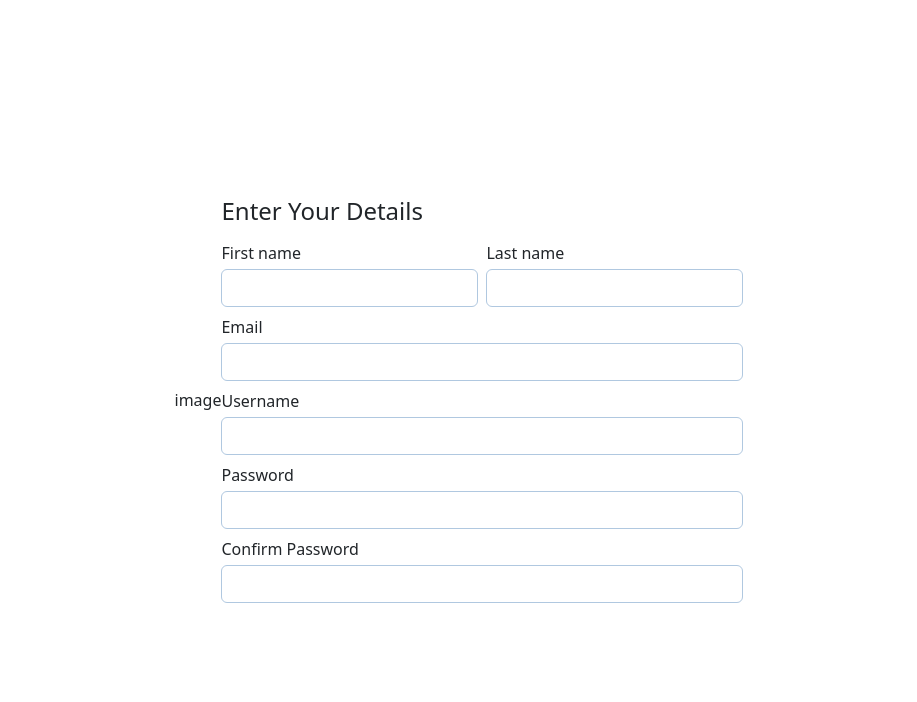
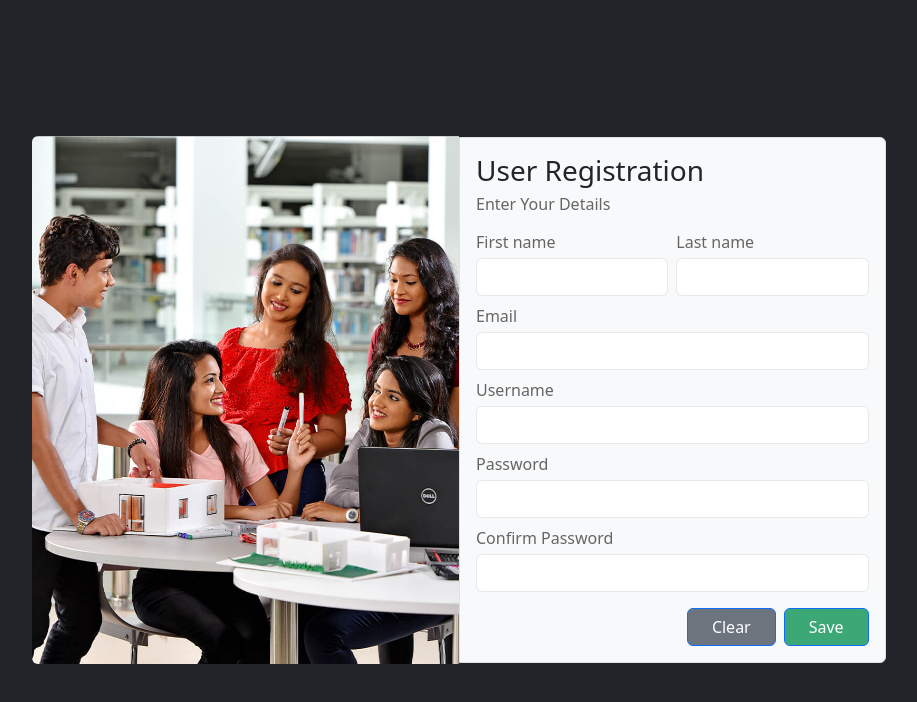
Before and after one commit to LasithEranga/LMS-Frontend, a React (Create React App) app: page / in a window 1280 px wide. Shown: the top 702 px of the page, without its empty margins (181-1098 px from the left). Built offline with nearby package versions, Linux system fonts and the light colour scheme.

Commit message:
feat: registration page styling

```diff
--- a/src/components/InputGroup.jsx
+++ b/src/components/InputGroup.jsx
@@ -3,7 +3,7 @@ import React from "react";
 function InputGroup({ id, type, label }) {
   return (
     <div className="mt-2">
-      <label for={id} className="mb-1">
+      <label for={id} className="mb-1 text-form-text">
         {label}
       </label>
       <input type={type} className="w-100 form-control" id={id} />
--- a/src/custom.scss
+++ b/src/custom.scss
@@ -11,8 +11,9 @@ $theme-colors: (
     "red-100": #ff152c,
     "table": #f4f6f8,
     "btns": #3ba875,
+    "form-text": #666565,
 );
-$input-border-color: #b0c8e0;
+$input-border-color: #c5c5c549;
 $input-focus-border-color: tint-color(#38aa75, 50%);
 $input-focus-border-color: #38aa75;
 $input-focus-box-shadow: none;
--- a/src/pages/Registration/Registration.jsx
+++ b/src/pages/Registration/Registration.jsx
@@ -1,13 +1,22 @@
 import React from "react";
-import { Form } from "react-bootstrap";
+import { Button, Form } from "react-bootstrap";
 import InputGroup from "../../components/InputGroup";
-
+import sideImage from "../../assests/lms_side_image.jpg";
 function Registration() {
   return (
-    <div className="vh-100 d-flex justify-content-center align-items-center">
-      <div>image</div>
-      <div>
-        <h4>Enter Your Details</h4>
+    <div className="vh-100 d-flex  bg-dark">
+      <div className="shadow-sm d-flex justify-content-center align-items-center col-12 ">
+        <div
+          className="col-4 rounded-start"
+          style={{
+            height: "32.95rem",
+            backgroundImage: `url(${sideImage})`,
+            backgroundSize: "cover",
+          }}
+        ></div>
+        <div className="col-4 border border-1 p-3 bg-light rounded-end">
+          <h3>User Registration</h3>
+          <h6 className="text-form-text">Enter Your Details</h6>
           <div className="d-flex gap-2 ">
             <InputGroup label={"First name"} id="firstName" type="text" />
             <InputGroup label={"Last name"} id="firstName" type="text" />
@@ -16,7 +25,21 @@ function Registration() {
           <InputGroup label={"Email"} id="firstName" type="text" />
           <InputGroup label={"Username"} id="firstName" type="text" />
           <InputGroup label={"Password"} id="firstName" type="password" />
-        <InputGroup label={"Confirm Password"} id="firstName" type="password" />
+          <InputGroup
+            label={"Confirm Password"}
+            id="firstName"
+            type="password"
+          />
+
+          {/* action buttons---------------------------- */}
+
+          <div className="d-flex justify-content-end gap-2 mt-3">
+            <Button className="px-4 bg-secondary">Clear</Button>
+            <Button className="px-4 bg-btns">Save</Button>
+          </div>
+
+          {/* action buttons---------------------------- */}
+        </div>
       </div>
     </div>
   );
```
Also changed, not shown: src/assests/lms_side_image.jpg (added). Lines whose indentation alone changed are shown as unchanged.
